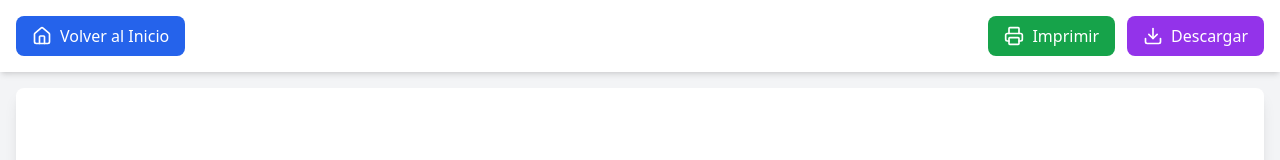
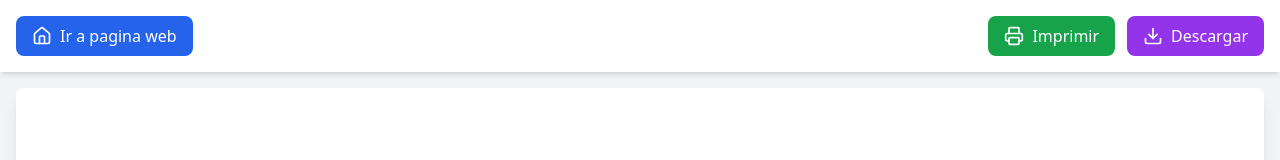
Before and after one commit to Dexlluminati/dexocorp-web, a React (Create React App) app: page /Lote in a window 1280 px wide. Shown: the top 160 px of the page. Built offline with nearby package versions, Linux system fonts and the light colour scheme.

Commit message:
pdf viewer modificado

```diff
--- a/src/PdfViewer.js
+++ b/src/PdfViewer.js
@@ -65,7 +65,7 @@ export default function PdfViewer() {
               className="flex items-center justify-center gap-2 px-4 py-3 bg-blue-600 text-white rounded-lg hover:bg-blue-700 transition w-full"
             >
               <Home size={20} />
-              <span className="font-medium">Volver al Inicio</span>
+              <span className="font-medium">Ir a pagina web</span>
             </button>
 
             <div className="grid grid-cols-2 gap-3">
@@ -94,7 +94,7 @@ export default function PdfViewer() {
               className="flex items-center gap-2 px-4 py-2 bg-blue-600 text-white rounded-lg hover:bg-blue-700 transition"
             >
               <Home size={20} />
-              Volver al Inicio
+              Ir a pagina web
             </button>
 
             <div className="flex gap-3">
```
Also changed, not shown: 1 other file (tests, documents, lock files or other folders).
